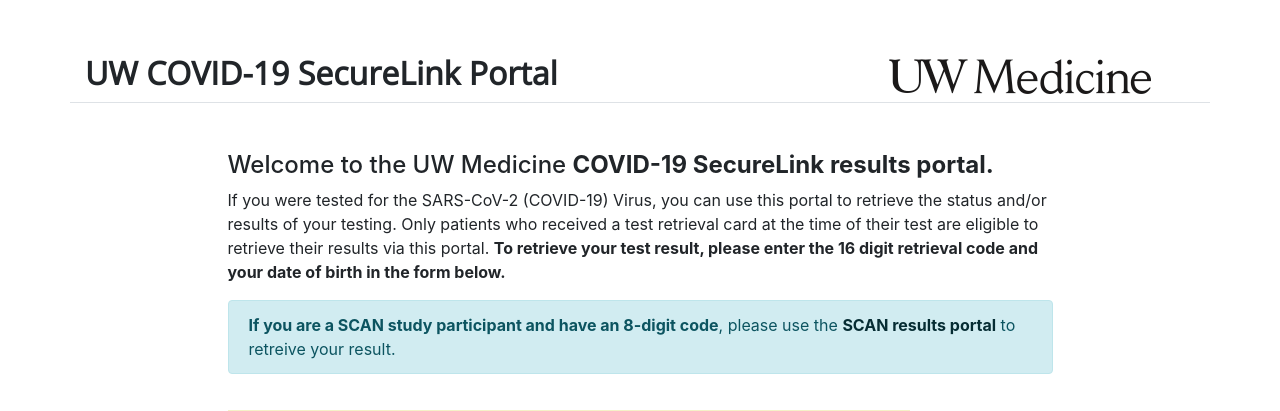
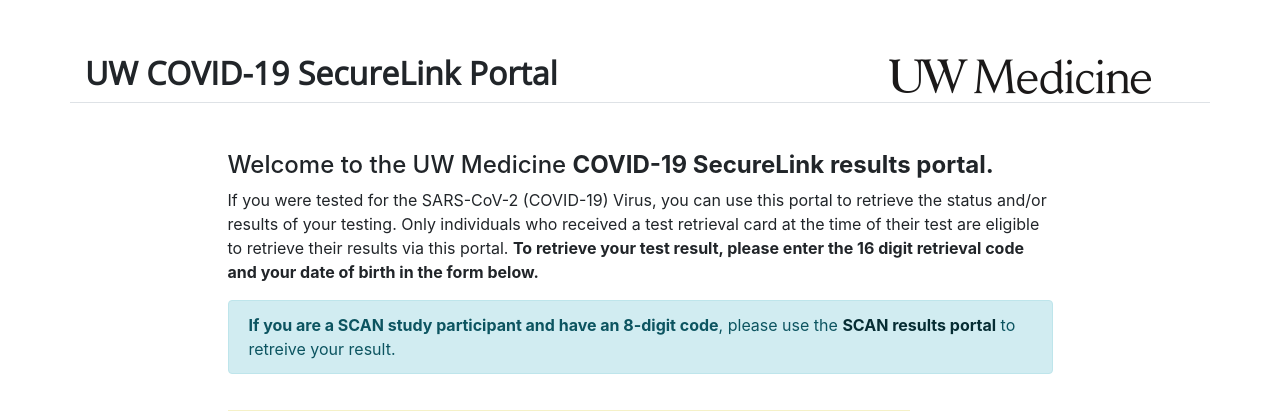
Before and after one commit to kamaal44/securelink, a Flask app: page / in a window 1280 px wide. Shown: the top 411 px of the page. Run offline with Flask 2, Linux system fonts and the light colour scheme; some libraries are stand-ins or nearby versions.

Commit message:
minor wording and formatting

```diff
--- a/app/templates/index.html
+++ b/app/templates/index.html
@@ -3,7 +3,7 @@
      <div class="col-lg-9">
         <h4>Welcome to the UW Medicine <b>COVID-19 SecureLink results portal.</b></h4>
         <p>
-          If you were tested for the SARS-CoV-2 (COVID-19) Virus, you can use this portal to retrieve the status and/or results of your testing. Only patients who received a test retrieval card at the time of their test are eligible to retrieve their results via this portal.
+          If you were tested for the SARS-CoV-2 (COVID-19) Virus, you can use this portal to retrieve the status and/or results of your testing. Only individuals who received a test retrieval card at the time of their test are eligible to retrieve their results via this portal.
           <span class='font-weight-bold'>To retrieve your test result, please enter the 16 digit retrieval code and your date of birth in the form below.</span>
         </p>
         <div class='alert alert-info'><span class="font-weight-bold">If you are a SCAN study participant and have an 8-digit code</span>, please use the <a href="/scan" class="alert-link">SCAN results portal</a> to retreive your result.</div>
```
Also changed, not shown: app/templates/results.html (indentation only).
